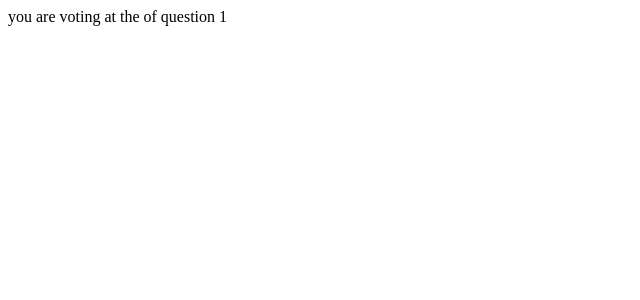
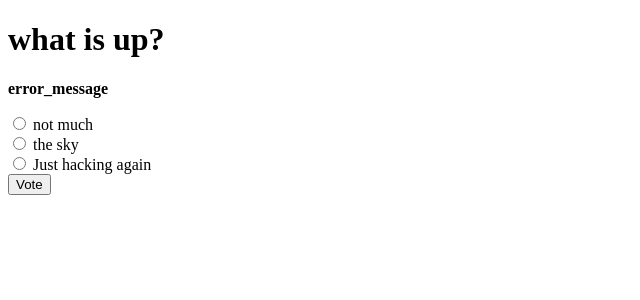
Before and after one commit to gsy13213009/py_django, a Django app: page /polls/1/vote/ in a window 1280 px wide. Shown: the top 300 px of the page, without its empty margins (0-640 px from the left). Run offline with Django 3.2, Linux system fonts and the light colour scheme; data comes from the database, SQL or seed files in the repository; both versions use the stored data as it was after the commit.

Commit message:
[optimize] 增加投票功能，增加投票结果页面

```diff
--- a/test1/polls/templates/polls/detail.html
+++ b/test1/polls/templates/polls/detail.html
@@ -5,11 +5,17 @@
     <title>详情</title>
 </head>
 <body>
-    <h1>{{ question.question_text }}</h1>
-    <ul>
-        {% for choice in question.choice_set.all %}
-            <li>{{ choice.choice_text }}</li>
-        {% endfor %}
-    </ul>
+<h1>{{ question.question_text }}</h1>
+{% if error_message %}
+    <p><strong>error_message</strong></p>
+{% endif %}
+<form action="{% url 'polls:vote' question.id %}" method="post">
+    {% csrf_token %}
+    {% for choice in question.choice_set.all %}
+        <input type="radio" name="choice" id="choice{{ forloop.counter }}" value="{{ choice.id }}">
+        <label for="choice{{ forloop.counter }}">{{ choice.choice_text }}</label><br>
+    {% endfor %}
+    <input type="submit" value="Vote">
+</form>
 </body>
 </html>
--- a/test1/polls/views.py
+++ b/test1/polls/views.py
@@ -1,10 +1,10 @@
-from django.http import HttpResponse, Http404
+from django.http import HttpResponse, Http404, HttpResponseRedirect
 from django.shortcuts import render, get_object_or_404
 
 # Create your views here.
-from django.template import loader
+from django.urls import reverse
 
-from polls.models import Question
+from polls.models import Question, Choice
 
 
 def index(request):
@@ -25,8 +25,20 @@ def detail(request, question_id):
 
 
 def results(request, question_id):
-    return HttpResponse("you are looking at the results of question %s" % question_id)
+    question = get_object_or_404(Question, pk=question_id)
+    return render(request, 'polls/results.html', {'question': question})
 
 
 def vote(request, question_id):
-    return HttpResponse("you are voting at the of question %s" % question_id)
+    question = get_object_or_404(Question, pk=question_id)
+    try:
+        selected_choice = question.choice_set.get(pk=request.POST['choice'])
+    except (KeyError, Choice.DoesNotExist):
+        return render(request, 'polls/detail.html', {
+            'question': question,
+            'error_message': "You didn`t select a choice"
+        })
+    else:
+        selected_choice.votes = selected_choice.votes + 1
+        selected_choice.save()
+        return HttpResponseRedirect(reverse('polls:results', args=(question_id,)))
```
Also changed, not shown: test1/polls/templates/polls/results.html (added, +17 -0 lines), test1/db.sqlite3.
